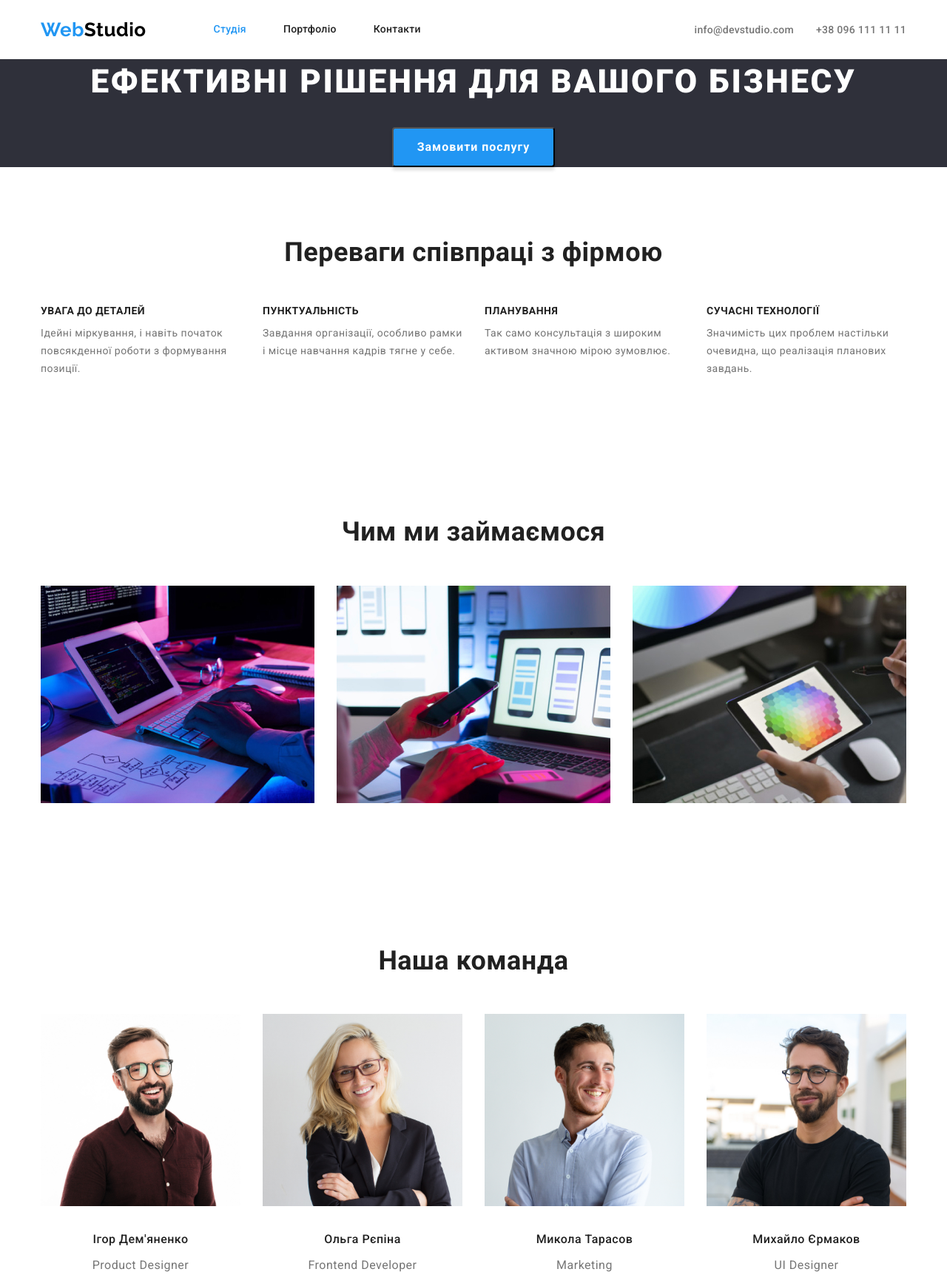
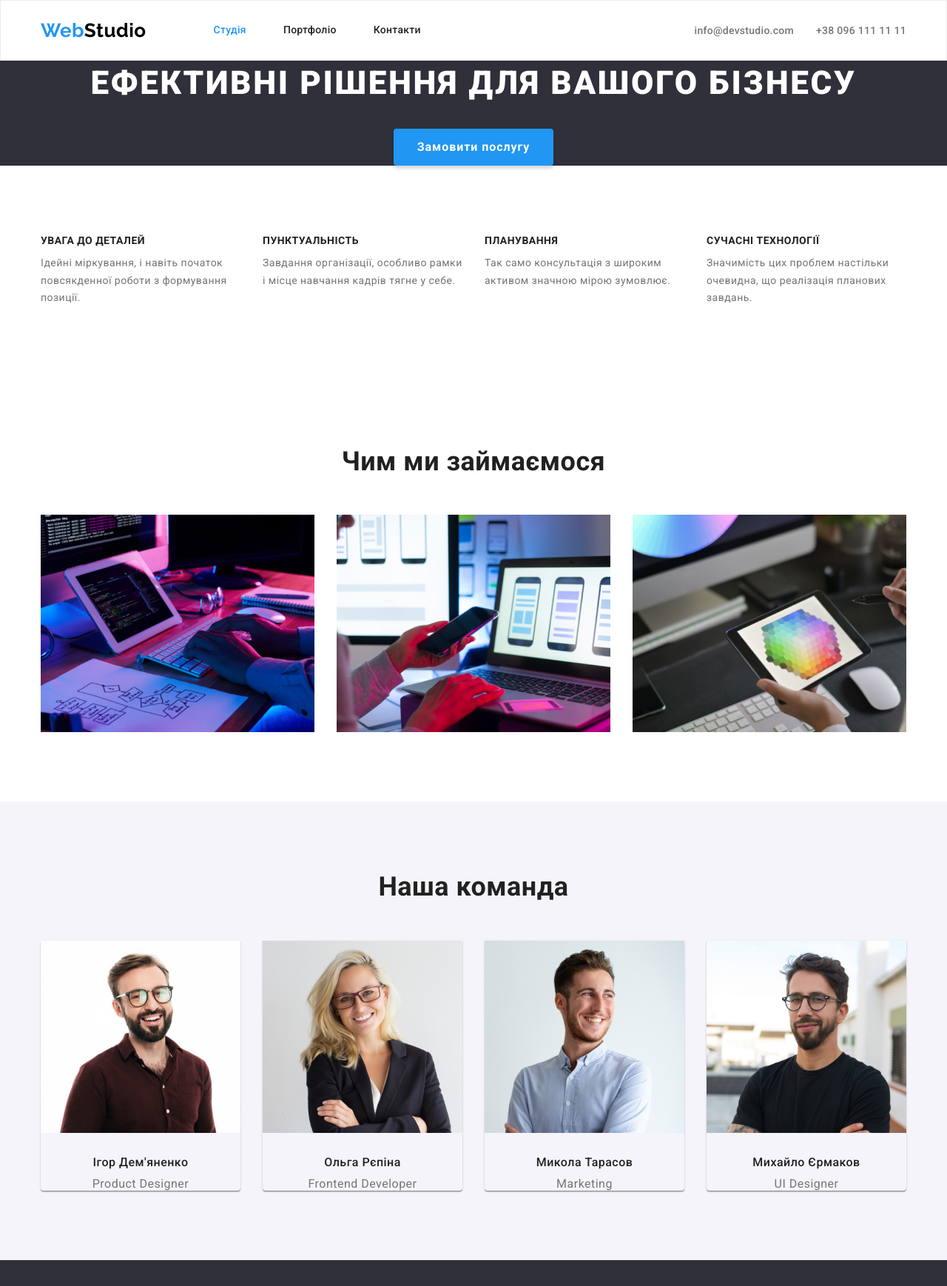
Before and after one commit to Olya2806/goit-markup-hw-03, a plain HTML site: page index.html in a window 1280 px wide. Shown: the top 1739 px of the page at 74% size. Drawn offline with nearby package versions, Linux system fonts and the light colour scheme.

Commit message:
Додає бордери та тіні для секцій проєктів та команди

```diff
--- a/css/styles.css
+++ b/css/styles.css
@@ -8,6 +8,14 @@
   --address-link-color: rgba(255, 255, 255, 0.6);
   --footer-bgc-color: #2f303a;
   --secondary-bcg-color: #f5f4fa;
+}
+
+h1, h2, h3, h4, h5, h6, p{
+  margin: 0;
+}
+
+img {
+  display: block;
 }
 
 /* Стилізація bоdy */
@@ -45,7 +53,11 @@ body {
 }
 .footer .logo{
   color: var(--primary-white-color);
-  margin-bottom: 20px;
+}
+
+/* page-header */
+.page-header{
+  border: 1px solid #ECECEC
 }
 
 /* Main Nav */
@@ -184,9 +196,18 @@ body {
 }
 
 /* Team-list */
+.team-members {
+background: #F5F4FA;
+}
 .team-list{
   display: flex;
 }
+
+.team-list .item{
+  box-shadow: 0px 1px 3px rgba(0, 0, 0, 0.12), 0px 1px 1px rgba(0, 0, 0, 0.14), 0px 2px 1px rgba(0, 0, 0, 0.2);
+  border-radius: 0px 0px 4px 4px;
+}
+
 .team-list .item:not(:last-child){
   margin-right: 30px;
 }
@@ -220,12 +241,14 @@ body {
   display: inline-block;
   padding: 6px 22px;
   border-radius: 4px;
+  border: none;
 }
 
 .button:hover,
 .button:focus {
   color: var(--primary-white-color);
   background-color: var(--accent-colour);
+  /* filter: drop-shadow(0px 4px 4px rgba(0, 0, 0, 0.25)); */
 }
 
 .button.primary {
@@ -291,9 +314,14 @@ body {
 .projects .link {
   text-decoration: none;
 }
+.project-descr {
+  padding: 20px 24px;
+  border: 1px solid #EEEEEE;
+}
 
 /* address */
 .address {
+  margin-top: 20px;
   color: var(--primary-white-color);
   font-style: normal;
   font-weight: 400;
@@ -301,7 +329,6 @@ body {
   line-height: 1.7;
 }
 .address .link {
-  /* margin-bottom: 9px; */
   color: var(--address-link-color);
   text-decoration: none;
 }
@@ -315,3 +342,14 @@ body {
   padding-bottom: 60px;
   background-color: var(--footer-bgc-color);
 }
+
+.visually-hidden {
+  position: absolute;
+  width: 1px;
+  height: 1px;
+  margin: -1px;
+  padding: 0;
+  overflow: hidden;
+  border: 0;
+  clip: rect(0 0 0 0);
+}
--- a/index.html
+++ b/index.html
@@ -43,7 +43,7 @@
 
       <section class="section">
         <div class="container">
-          <h2 class="section-tittle">Переваги співпраці з фірмою</h2>
+          <h2 class="section-tittle visually-hidden">Переваги співпраці з фірмою</h2>
           <ul class="features list">
             <li class="item">
               <h3 class="tittle">УВАГА ДО ДЕТАЛЕЙ</h3>
@@ -86,7 +86,7 @@
             </ul>
         </div>
       </section>
-      <section class="section">
+      <section class="section team-members">
         <div class="container">
             <h2 class="section-tittle">Наша команда</h2>
             <ul class="team-list list">
```
Also changed, not shown: portfolio.html (+19 -1 lines).
